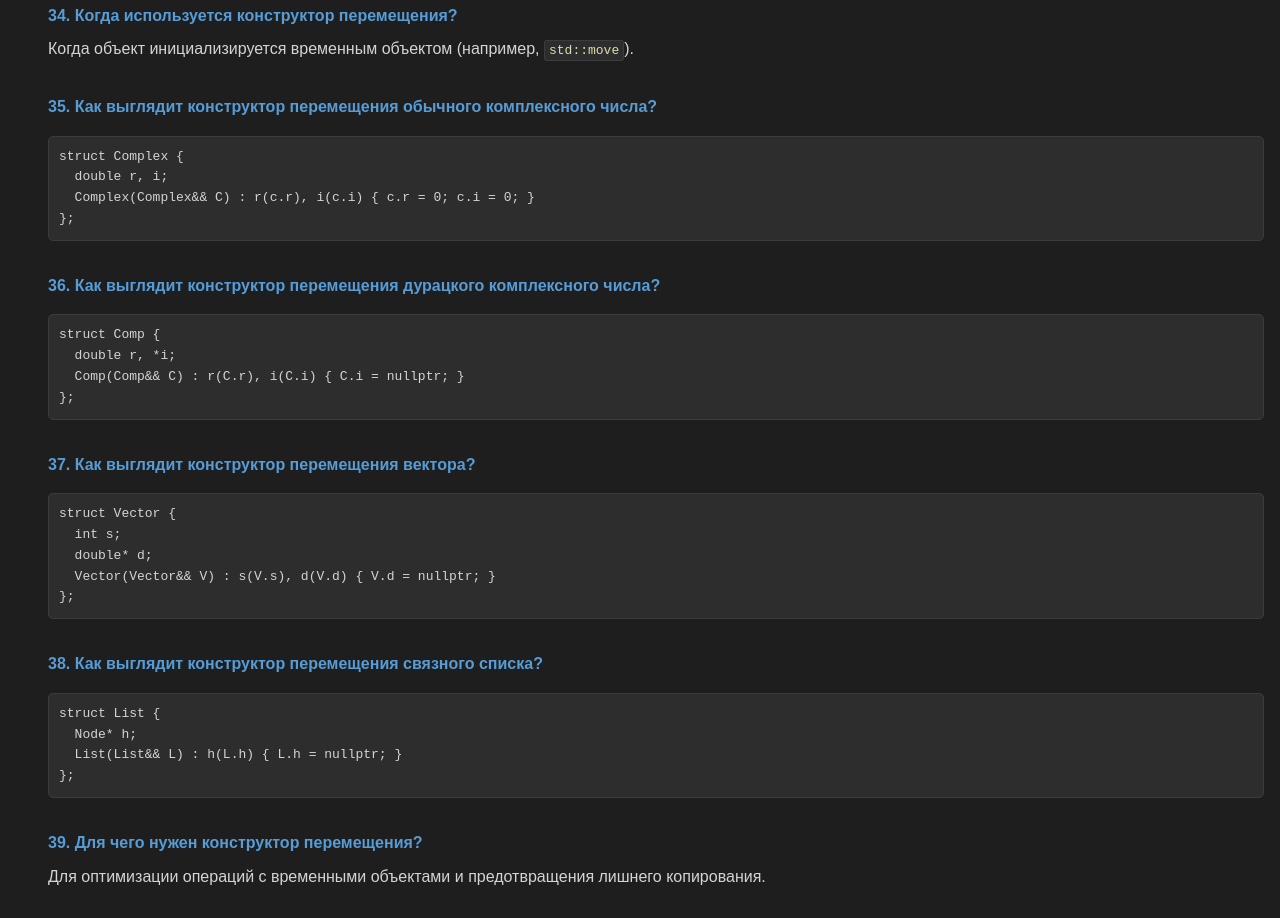
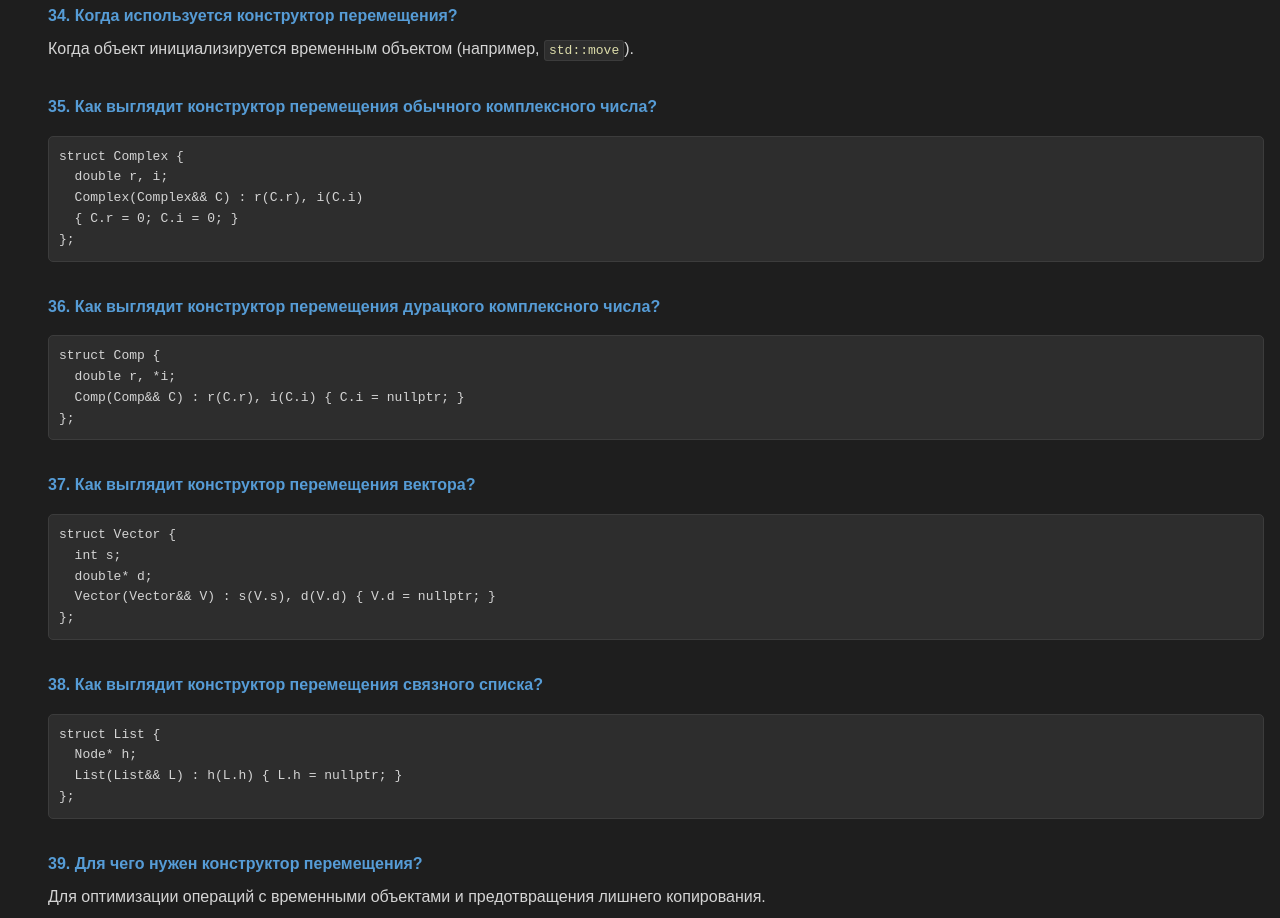
Before and after one commit to st112204/proga, a plain HTML site: page index.html in a window 1280 px wide. Shown: the part 4904-5822 px from the top of the page. Drawn offline with Linux system fonts and the light colour scheme.

Commit message:
Update index.html

```diff
--- a/index.html
+++ b/index.html
@@ -454,7 +454,8 @@
                             <div class="code-block">
                                 struct Complex {<br>
                                 &nbsp;&nbsp;double r, i;<br>
-                                &nbsp;&nbsp;Complex(Complex&amp;&amp; C) : r(c.r), i(c.i) { c.r = 0; c.i = 0; }<br>
+                                &nbsp;&nbsp;Complex(Complex&amp;&amp; C) : r(C.r), i(C.i)<br>
+                                &nbsp;&nbsp;{ C.r = 0; C.i = 0; }<br>
                                 };
                             </div>
                         </div>
```
